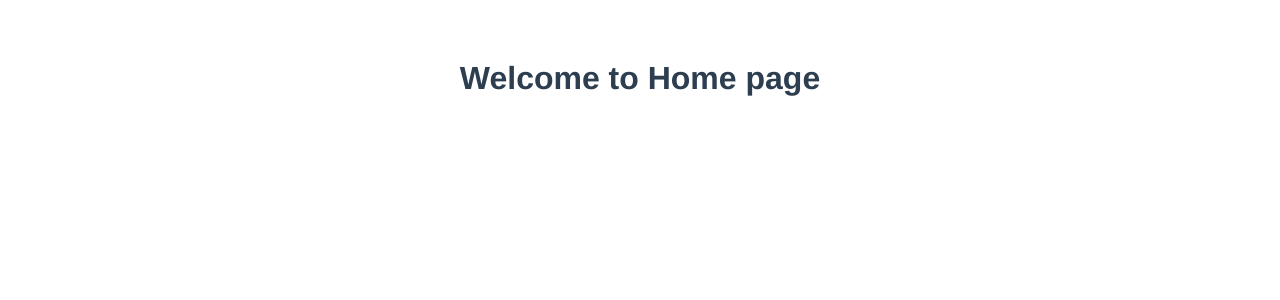
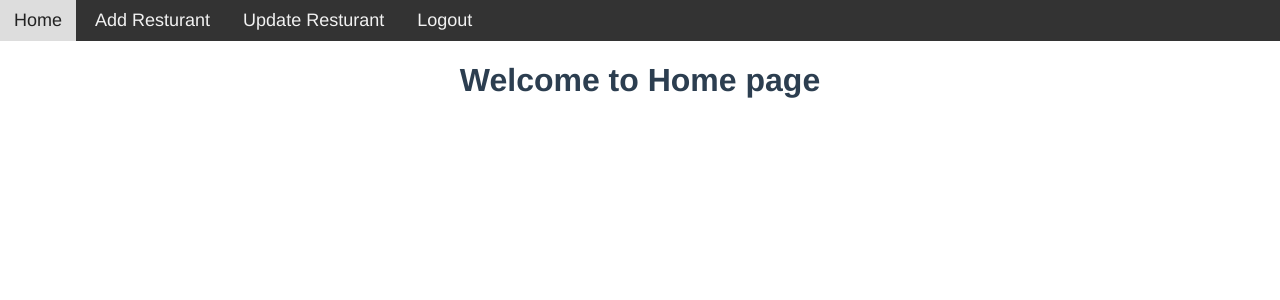
Before and after one commit to wasifdawar/resturant-app, a Vue app: page / in a window 1280 px wide. Shown: the top 300 px of the page. Built offline with nearby package versions, Linux system fonts and the light colour scheme; sample sign-in values are in the browser's storage.

Commit message:
feat: setting up routes and header with logout functionality

```diff
--- a/src/App.vue
+++ b/src/App.vue
@@ -16,6 +16,36 @@ export default {
   -moz-osx-font-smoothing: grayscale;
   text-align: center;
   color: #2c3e50;
-  margin-top: 60px;
+}
+body{
+  padding: 0;
+  margin: 0
+}
+.logo {
+    width: 100px
+}
+.register input, .login input
+{
+    text-align: center;
+    width: 300px;
+    height: 40px;
+    display: block;
+    margin-bottom: 30px;
+    margin-left: auto;
+    margin-right: auto;
+    border: 1px solid skyblue;
+}
+
+.register button, .login button{
+    text-align: center;
+    width: 308px;
+    height: 40px;
+    display: block;
+    margin-bottom: 30px;
+    margin-left: auto;
+    margin-right: auto;
+    border: 1px solid skyblue;
+    background-color: skyblue;
+    color: white;
 }
 </style>
--- /dev/null
+++ b/src/components/Header.vue
@@ -0,0 +1,42 @@
+<template>
+<div class="nav">
+    <a href="#">Home</a>
+    <a href="#">Add Resturant</a>
+    <a href="#">Update Resturant</a>
+    <a v-on:click="logout" href="#">Logout</a>
+</div>
+</template>
+
+<script>
+export default {
+    name: 'Header-component',
+    methods:{
+        logout() {
+                localStorage.clear();
+                this.$router.push({name:'Login'})
+            }
+        }
+    }
+</script>
+
+<style>
+.nav {
+    background-color: #333;
+    overflow: hidden;
+}
+
+.nav a {
+    float: left;
+    color: #f2f2f2;
+    text-align: center;
+    padding: 10px 14px;
+    text-decoration: none;
+    font-size: 18px;
+    margin-right: 5px;
+}
+
+.nav a:hover {
+    background-color: #ddd;
+    color: #222;
+}
+</style>
--- a/src/components/Home.vue
+++ b/src/components/Home.vue
@@ -1,10 +1,17 @@
 <template>
+<div>
+<Header/>
 <h1>Welcome to Home page</h1>
+</div>
 </template>
 
 <script>
+import Header from './Header.vue'
 export default {
     name: "Home-componnet",
+    components:{
+        Header
+        } ,
      mounted(){
        let user = localStorage.getItem('user-info');
        if(!user){
--- /dev/null
+++ b/src/components/Login.vue
@@ -0,0 +1,53 @@
+<template>
+<div class="head">
+    <img class='logo' src="../assets/logo.jpg" />
+    <h1 class="login">Login</h1>
+    <div class="login input">
+        <input type="text" v-model="email" placeholder="Enter Your Email" />
+        <input type="password" v-model="password" placeholder="Enter  Your Password" />
+        <button v-on:click="login" class="login button">Login </button>
+        <p>
+            <router-link to='/sign-up'>Sign-Up</router-link>
+        </p>
+    </div>
+</div>
+</template>
+
+<script>
+import axios from 'axios'
+export default {
+    name: 'Login-component',
+    data() {
+        return {
+            email: '',
+            password: ''
+
+        }
+    },
+    methods: {
+        async login() {
+            let result = await axios.get(
+                `http://localhost:3000/users?email=${this.email}&password=${this.password}`
+            )
+            console.warn("Login", result);
+            if (result.status == 200 && result.data.length > 0) {
+                localStorage.setItem("user-info", JSON.stringify(result.data[0]));
+                this.$router.push({
+                    name: 'Home'
+                })
+            }
+        }
+    },
+     mounted(){
+       let user = localStorage.getItem('user-info');
+       if(user){
+            this.$router.push({name:'Home'})
+       }
+    }
+}
+
+</script>
+
+<style>
+
+</style>
--- a/src/components/SignUp.vue
+++ b/src/components/SignUp.vue
@@ -6,7 +6,10 @@
     <input type="text" v-model="name" placeholder="Enter Your Name" />
     <input type="text" v-model="email" placeholder="Enter Your Email" />
     <input type="password" v-model="password" placeholder="Enter  Your Password" />
-    <button v-on:click="signUP" class="register-buitton">Sign Up </button>
+    <button v-on:click="signUP" class="register-button">Sign Up </button>
+    <p>
+        <router-link to='/login'>Login</router-link>
+    </p>
 </div>
 </div>
 </template>
@@ -49,31 +52,5 @@ export default {
 </script>
 
 <style>
-.logo {
-    width: 100px
-}
-.register input
-{
-    text-align: center;
-    width: 300px;
-    height: 40px;
-    display: block;
-    margin-bottom: 30px;
-    margin-left: auto;
-    margin-right: auto;
-    border: 1px solid skyblue;
-}
 
-.register button{
-    text-align: center;
-    width: 308px;
-    height: 40px;
-    display: block;
-    margin-bottom: 30px;
-    margin-left: auto;
-    margin-right: auto;
-    border: 1px solid skyblue;
-    background-color: skyblue;
-    color: white;
-}
 </style>
--- a/src/routes.js
+++ b/src/routes.js
@@ -1,6 +1,7 @@
 import Home from './components/Home.vue';
 import SignUp from './components/SignUp.vue'
 import { createRouter,createWebHistory } from 'vue-router';
+import Login from './components/Login.vue';
 
 
 const routes=[
@@ -13,6 +14,11 @@ const routes=[
         name:'SignUp',
         component: SignUp,
         path:'/sign-up'
+    },
+    {
+        name:'Login',
+        component: Login,
+        path:'/login'
     }
 ]
 
```
